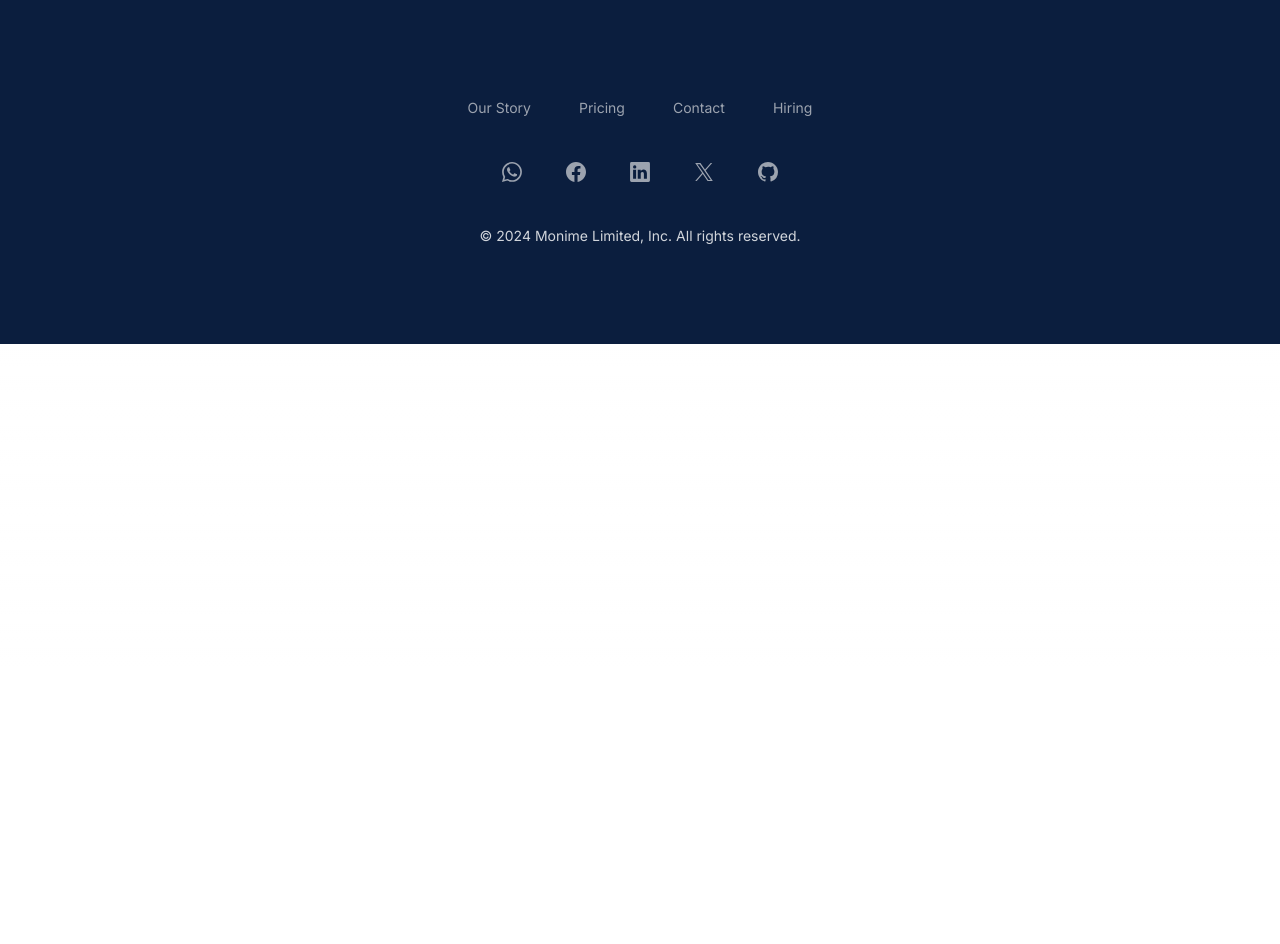
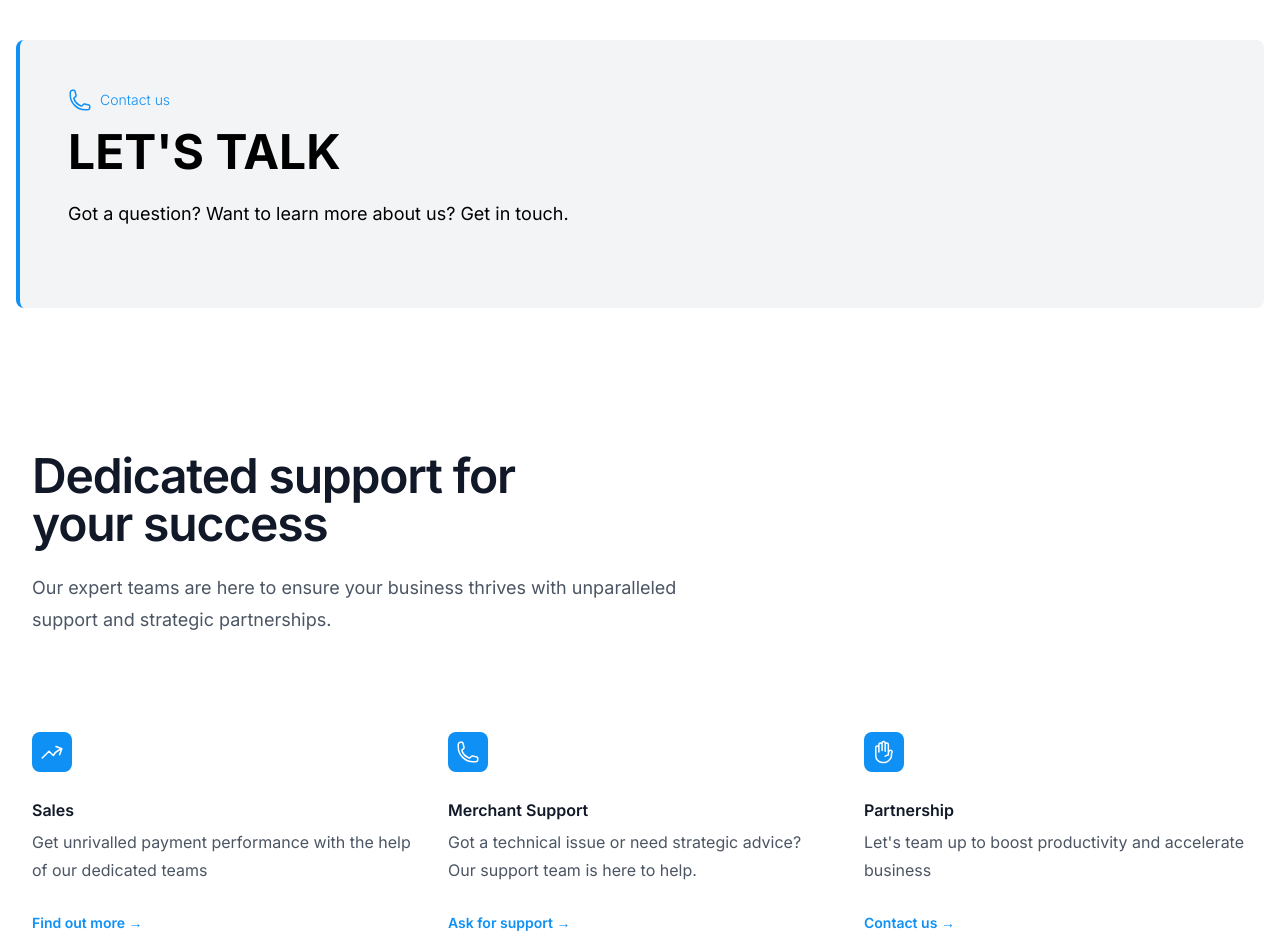
Before and after one commit to gridline1902/monime-website-tw, a Next.js app: page /contact in a window 1280 px wide. Shown: the part 128-1072 px from the top of the page. Before the commit the page ends 800 px from the top, so only its background shows below. Built offline with nearby package versions, Linux system fonts and the light colour scheme.

Commit message:
updates.....

```diff
--- /dev/null
+++ b/src/app/contact/_components/ContactHeroSection.tsx
@@ -0,0 +1,26 @@
+import { PhoneIcon } from '@heroicons/react/24/outline'
+
+const ContactHero = () => {
+    return (
+        <section className="py-16 bg-white">
+            <div className="container mx-auto px-4">
+                <div className="bg-gray-100 rounded-lg overflow-hidden border-l-4 border-[#0e90f5]">
+                    <div className="p-8 sm:p-12">
+                        <div className="flex items-center space-x-2 text-[#0e90f5] mb-4">
+                            <PhoneIcon className="h-6 w-6" />
+                            <span className="text-sm font-light">Contact us</span>
+                        </div>
+                        <h2 className="text-4xl sm:text-5xl font-bold text-black mb-6">
+                            {`LET'S TALK`}
+                        </h2>
+                        <p className="text-lg text-black mb-8 max-w-2xl">
+                            Got a question? Want to learn more about us? Get in touch.
+                        </p>
+                    </div>
+                </div>
+            </div>
+        </section>
+    )
+}
+
+export default ContactHero;
--- /dev/null
+++ b/src/app/contact/_components/ContactsSolution.tsx
@@ -0,0 +1,80 @@
+import { ArrowTrendingUpIcon, HandRaisedIcon, PhoneIcon } from '@heroicons/react/24/outline'
+import Link from 'next/link'
+
+const NoDelaysIcon = () => (
+    <svg
+        fill="#ffffff"
+        viewBox="0 0 24 24"
+        width="24"
+        height="24"
+        data-name="Layer 1"
+        xmlns="http://www.w3.org/2000/svg"
+    >
+        <path d="M23.707 16.325a1 1 0 00-1.414 0l-5.627 5.628-2.688-2.653a1 1 0 00-1.435 1.4l2.744 2.7a1.876 1.876 0 001.345.6h.033A1.873 1.873 0 0018 23.447l5.707-5.708a1 1 0 000-1.414zM11.09 21.959A10 10 0 1122 12c0 .307-.015.611-.041.911A1 1 0 0022.866 14a.989.989 0 001.085-.907c.032-.363.049-.726.049-1.093a12 12 0 10-13.09 11.951h.091a1 1 0 00.089-2zM11 7v4.586l-2.707 2.707a1 1 0 101.414 1.414l3-3A1 1 0 0013 12V7a1 1 0 00-2 0z" />
+    </svg>
+)
+
+const features = [
+    {
+        name: 'Sales',
+        description: 'Get unrivalled payment performance with the help of our dedicated teams',
+        icon: ArrowTrendingUpIcon,
+        link: 'Find out more',
+        href: '#'
+    },
+    {
+        name: 'Merchant Support',
+        description: 'Got a technical issue or need strategic advice? Our support team is here to help.',
+        icon: PhoneIcon,
+        link: 'Ask for support',
+        href: 'mailto:partner@monime.io'
+    },
+    {
+        name: 'Partnership',
+        description: `Let's team up to boost productivity and accelerate business`,
+        icon: HandRaisedIcon,
+        link: 'Contact us',
+        href: 'mailto:partner@monime.io'
+    },
+]
+
+const ContactsSolution = () => {
+    return (
+        <section className="bg-white pt-20 pb-20 px-4 sm:px-6 lg:px-8 overflow-hidden">
+            <div className="mx-auto max-w-7xl">
+                <div className="mx-auto max-w-2xl lg:mx-0">
+                    <h2 className="text-pretty text-4xl font-semibold tracking-tight text-gray-900 sm:text-5xl">
+                        Dedicated support for your success
+                    </h2>
+                    <p className="mt-6 text-lg/8 text-gray-600">
+                        Our expert teams are here to ensure your business thrives with unparalleled support and strategic partnerships.
+                    </p>
+                </div>
+                <div className="mx-auto mt-16 max-w-2xl sm:mt-20 lg:mt-24 lg:max-w-none">
+                    <dl className="grid max-w-xl grid-cols-1 gap-x-8 gap-y-16 lg:max-w-none lg:grid-cols-3">
+                        {features.map((feature) => (
+                            <div key={feature.name} className="flex flex-col">
+                                <dt className="text-base/7 font-semibold text-gray-900">
+                                    <div className="mb-6 flex size-10 items-center justify-center rounded-lg bg-[#0e90f5]">
+                                        <feature.icon aria-hidden="true" className="size-6 text-white" />
+                                    </div>
+                                    {feature.name}
+                                </dt>
+                                <dd className="mt-1 flex flex-auto flex-col text-base/7 text-gray-600">
+                                    <p className="flex-auto">{feature.description}</p>
+                                    <p className="mt-6">
+                                        <Link href={feature.href} className="text-sm font-semibold text-[#0e90f5] hover:text-[#0e90f5]/80">
+                                            {feature.link} <span aria-hidden="true">&rarr;</span>
+                                        </Link>
+                                    </p>
+                                </dd>
+                            </div>
+                        ))}
+                    </dl>
+                </div>
+            </div>
+        </section>
+    )
+}
+
+export default ContactsSolution;
--- a/src/app/contact/page.tsx
+++ b/src/app/contact/page.tsx
@@ -1,9 +1,12 @@
+import ContactHero from "./_components/ContactHeroSection";
+import ContactsSolution from "./_components/ContactsSolution";
 
 
 export default function Contact() {
     return (
-        <div>
-            dhdsj
-        </div>
+        <main>
+            <ContactHero />
+            <ContactsSolution />
+        </main>
     )
 }
--- a/src/app/our-story/_components/TheMonimeWaySection.tsx
+++ b/src/app/our-story/_components/TheMonimeWaySection.tsx
@@ -1,7 +1,7 @@
 
 const TheMonimeWaySection = () => {
     return (
-        <section className="bg-gray-50 py-16">
+        <section className="bg-white py-16">
             <div className="container mx-auto px-4">
                 <div className="p-8 mb-12">
                     <div className="max-w-4xl mx-auto">
--- a/src/app/pricing/_components/ProductsPricing.tsx
+++ b/src/app/pricing/_components/ProductsPricing.tsx
@@ -1,3 +1,4 @@
+import Link from "next/link";
 
 
 const ProductsPricing = () => {
@@ -8,7 +9,6 @@ const ProductsPricing = () => {
                     <div className="bg-white flex flex-col md:flex-row border border-gray-200 rounded-lg overflow-hidden shadow-xl">
                         <div className="md:w-2/3 p-8 border-l-4 border-green-500">
                             <div className="flex items-center mb-4">
-                                {/* <CreditCard className="h-8 w-8 text-green-500 mr-3" /> */}
                                 <h2 className="text-2xl font-bold text-gray-800">Payins</h2>
                             </div>
                             <p className="text-gray-600 mb-6">
@@ -19,17 +19,15 @@ const ProductsPricing = () => {
                             <h3 className="font-semibold text-green-600 mb-2">Payments</h3>
                             <p className="text-sm text-gray-500 mb-4">Best for small businesses optimising for scale</p>
                             <p className="text-3xl font-bold text-gray-800 mb-6">1.5% + 0.50 SLE <span className="text-sm font-normal">per transaction</span></p>
-                            <button className="bg-green-500 text-white px-6 py-3 rounded-md font-semibold hover:bg-green-600 transition duration-300 flex items-center justify-center">
+                            <Link href="https://my.monime.io" className="bg-green-500 text-white px-6 py-3 rounded-md font-semibold hover:bg-green-600 transition duration-300 flex items-center justify-center">
                                 Create a free account
-                                {/* <ArrowRight className="ml-2 h-5 w-5" /> */}
-                            </button>
+                            </Link>
                         </div>
                     </div>
 
-                    <div className="bg-white flex flex-col md:flex-row border border-gray-200 rounded-lg overflow-hidden shadow-lg">
+                    <div className="bg-white flex flex-col md:flex-row border border-gray-200 rounded-lg overflow-hidden shadow-xl">
                         <div className="md:w-2/3 p-8 border-l-4 border-blue-500">
                             <div className="flex items-center mb-4">
-                                {/* <BankNote className="h-8 w-8 text-blue-500 mr-3" /> */}
                                 <h2 className="text-2xl font-bold text-gray-800">Payouts</h2>
                             </div>
                             <p className="text-gray-600 mb-6">
@@ -40,10 +38,9 @@ const ProductsPricing = () => {
                             <h3 className="font-semibold text-blue-600 mb-2">Payouts</h3>
                             <p className="text-sm text-gray-500 mb-4">Best for organisations disbursing funds to beneficiaries</p>
                             <p className="text-3xl font-bold text-gray-800 mb-6">2.0% <span className="text-sm font-normal">per transaction</span></p>
-                            <button className="bg-blue-500 text-white px-6 py-3 rounded-md font-semibold hover:bg-blue-600 transition duration-300 flex items-center justify-center">
+                            <Link href="/contact" className="bg-[#0e90f5] text-white px-6 py-3 rounded-md font-semibold flex items-center justify-center">
                                 Contact Sales
-                                {/* <ArrowRight className="ml-2 h-5 w-5" /> */}
-                            </button>
+                            </Link>
                         </div>
                     </div>
                 </div>
```
